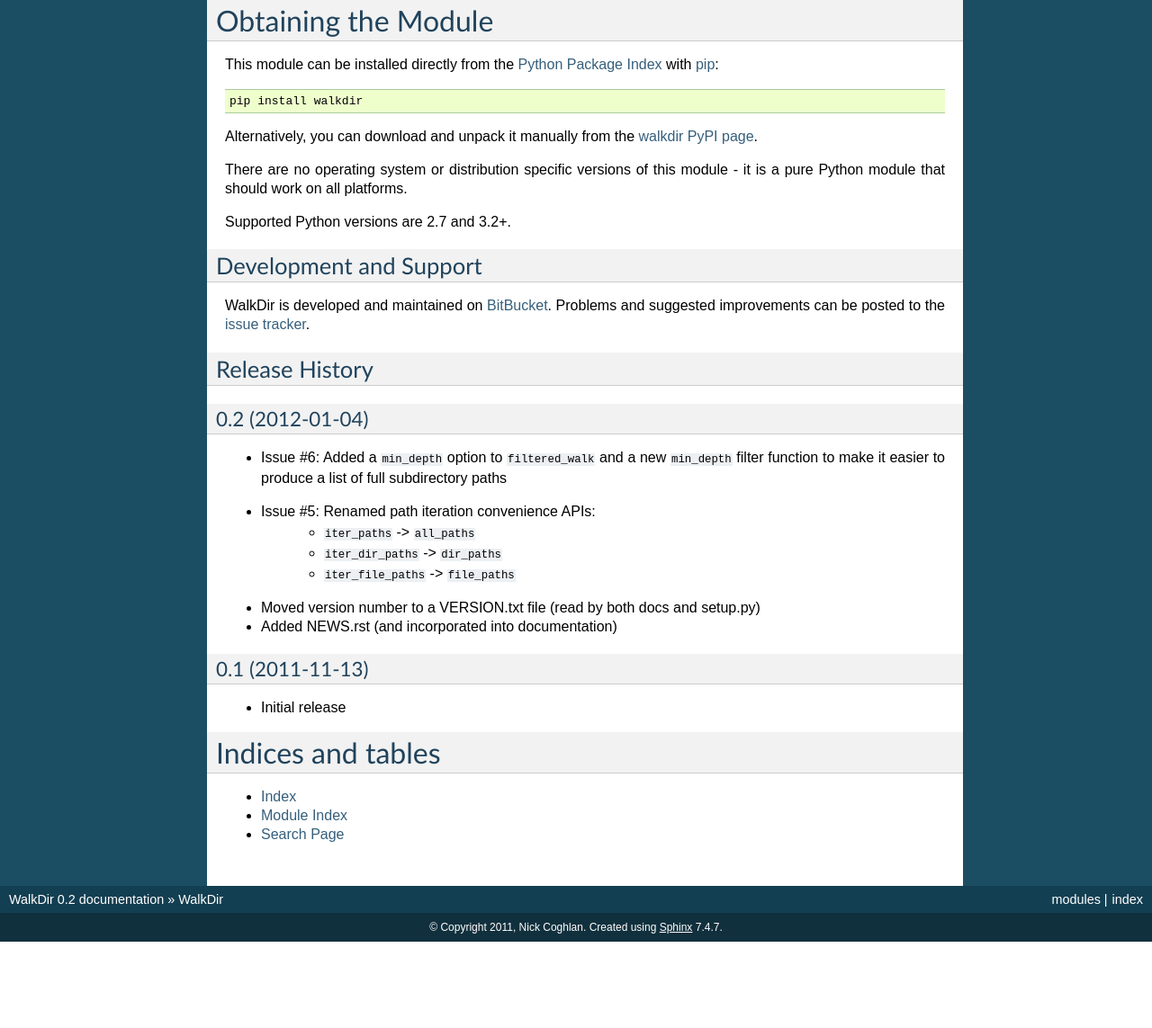
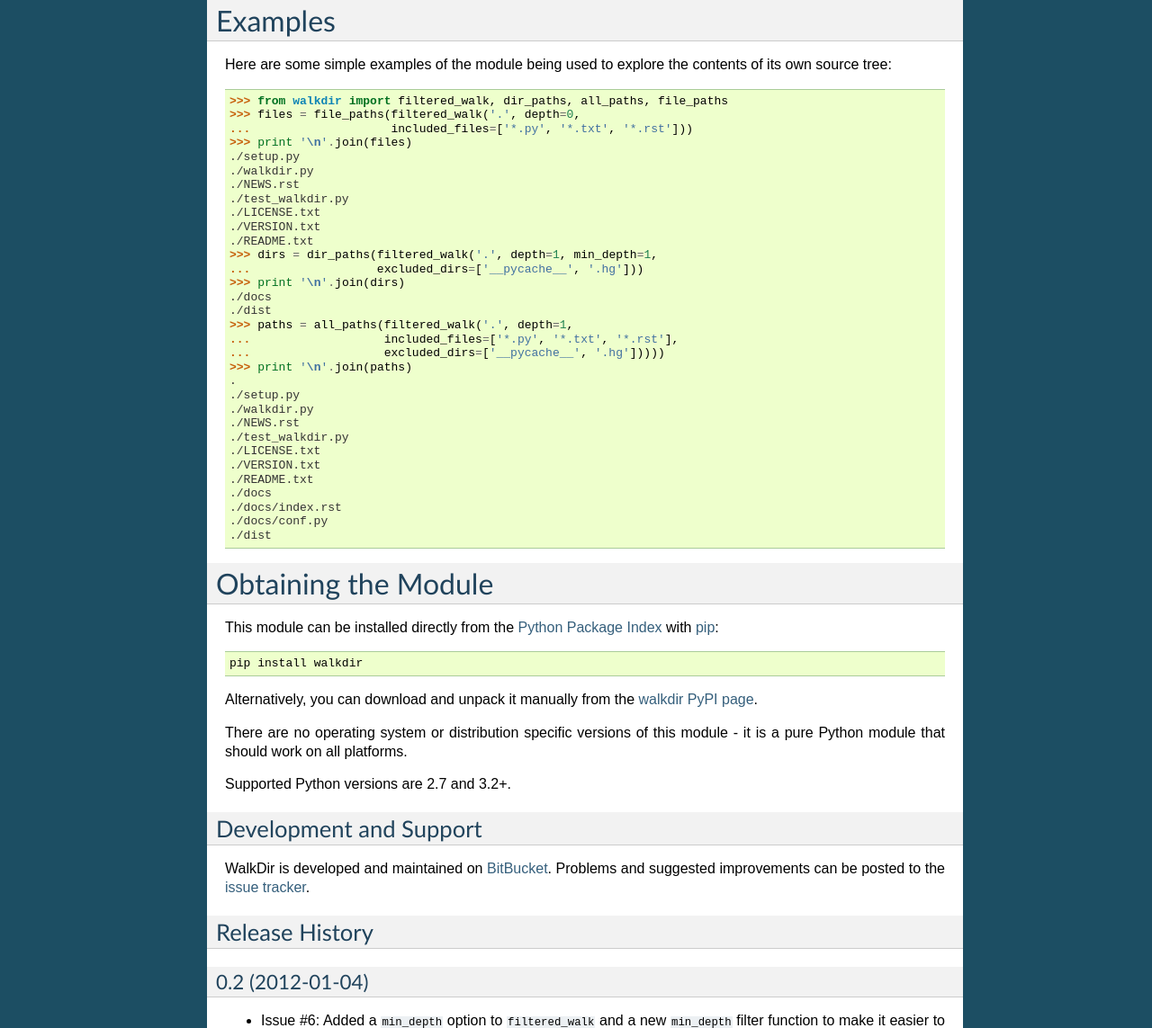
Before and after one commit to palaviv/walkdir, a Sphinx documentation site: the page built from docs/index.rst, in a window 1280 px wide and 1400 px high, scrolled down 1416 px. Shown: the part 257-1400 px from the top of the window at 90% size. Built offline with Sphinx 7.4.7, drawn with Linux system fonts in a browser that asks for light colours; before the commit the page ends 2720 px from its top, so only the background shows below that.

Commit message:
Add examples section to docs

```diff
--- a/docs/index.rst
+++ b/docs/index.rst
@@ -55,6 +55,46 @@
 .. autofunction:: handle_symlink_loops
 
 
+Examples
+========
+
+Here are some simple examples of the module being used to explore the contents
+of its own source tree::
+
+    >>> from walkdir import filtered_walk, dir_paths, all_paths, file_paths
+    >>> files = file_paths(filtered_walk('.', depth=0,
+    ...                    included_files=['*.py', '*.txt', '*.rst']))
+    >>> print '\n'.join(files)
+    ./setup.py
+    ./walkdir.py
+    ./NEWS.rst
+    ./test_walkdir.py
+    ./LICENSE.txt
+    ./VERSION.txt
+    ./README.txt
+    >>> dirs = dir_paths(filtered_walk('.', depth=1, min_depth=1,
+    ...                  excluded_dirs=['__pycache__', '.hg']))
+    >>> print '\n'.join(dirs)
+    ./docs
+    ./dist
+    >>> paths = all_paths(filtered_walk('.', depth=1,
+    ...                   included_files=['*.py', '*.txt', '*.rst'],
+    ...                   excluded_dirs=['__pycache__', '.hg']))))
+    >>> print '\n'.join(paths)
+    .
+    ./setup.py
+    ./walkdir.py
+    ./NEWS.rst
+    ./test_walkdir.py
+    ./LICENSE.txt
+    ./VERSION.txt
+    ./README.txt
+    ./docs
+    ./docs/index.rst
+    ./docs/conf.py
+    ./dist
+
+
 Obtaining the Module
 ====================
 
```
